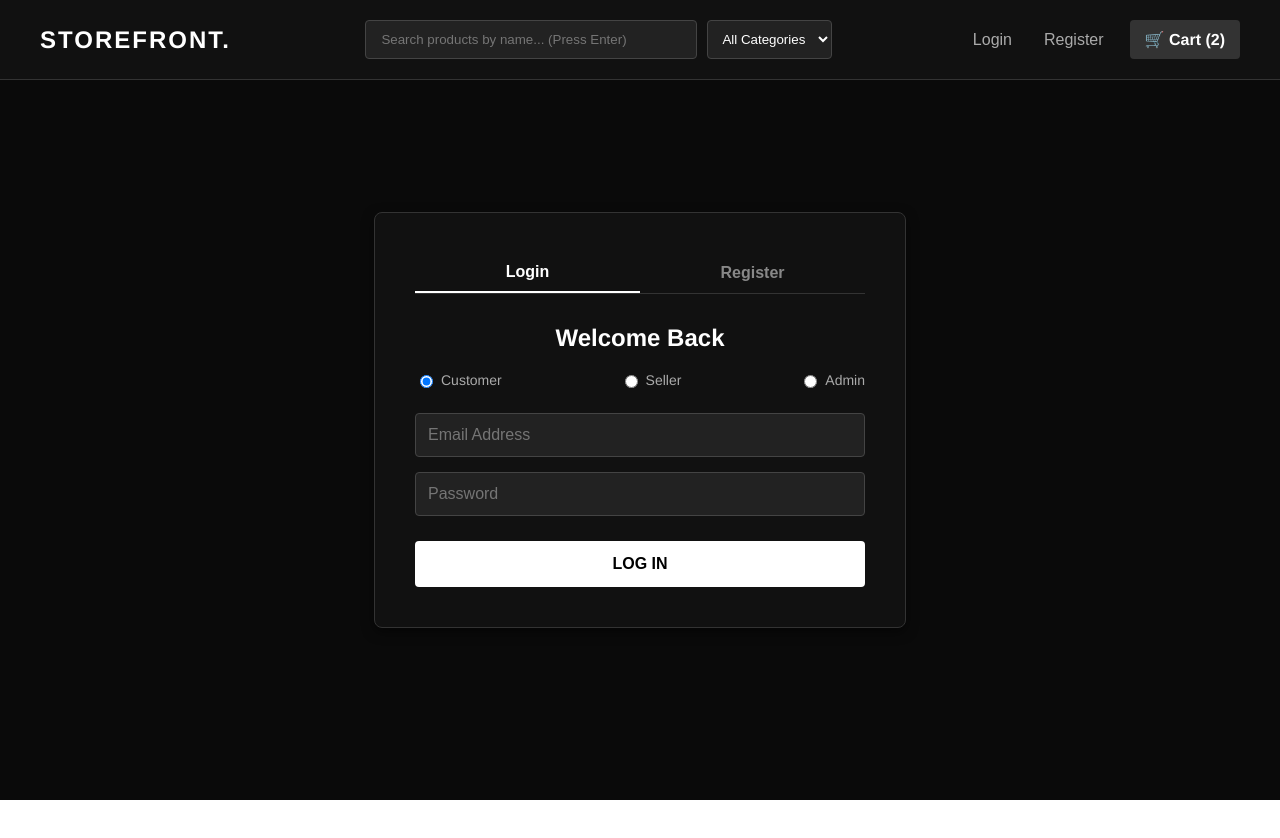
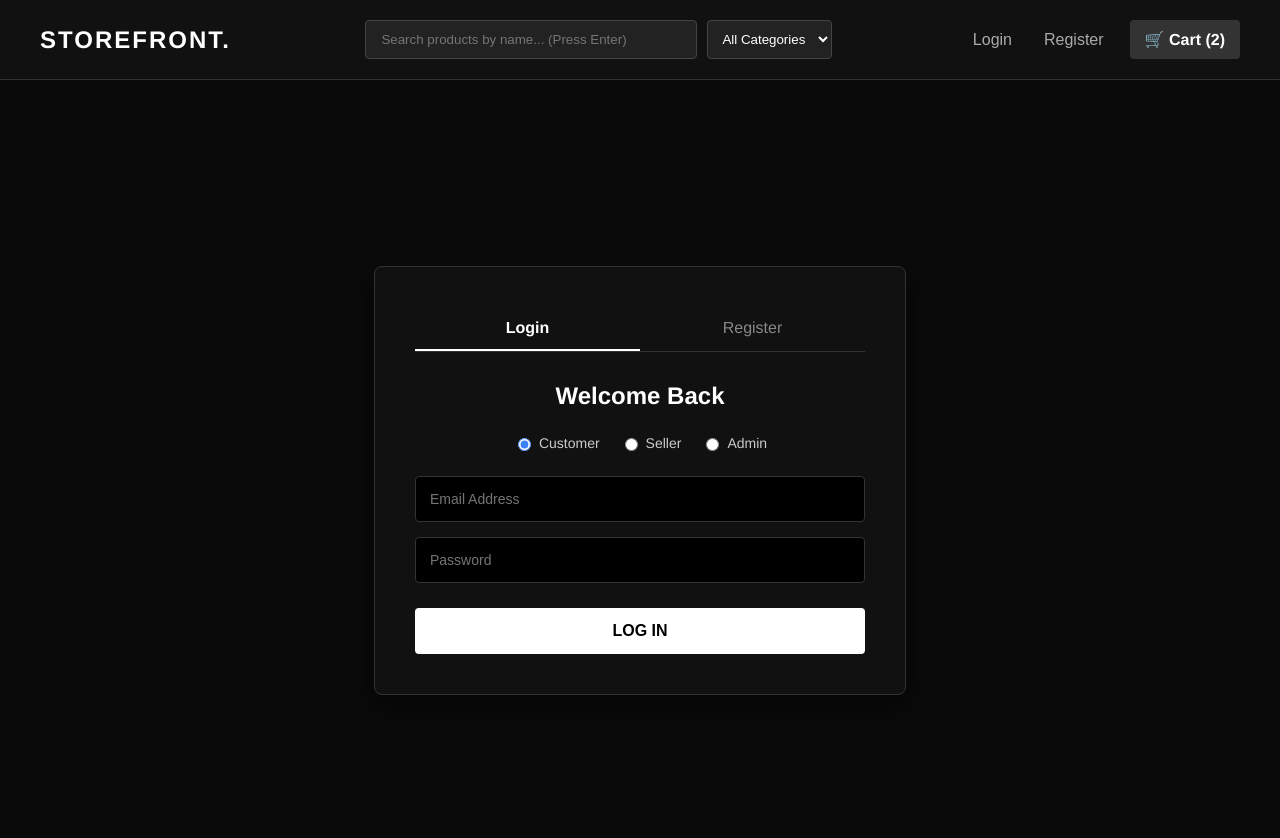
Before and after one commit to sj0002/OnlineShoppingSystem, a React (Create React App) app in the folder frontend/: page /login in a window 1280 px wide. Shown: the top 838 px of the page. Before the commit the page ends 800 px from the top, so only its background shows below. Built offline with nearby package versions, Linux system fonts and the light colour scheme.

Commit message:
Fixed Login UI and removed duplicate header

```diff
--- a/frontend/src/App.js
+++ b/frontend/src/App.js
@@ -1,6 +1,9 @@
 import React, { useState } from 'react';
 import { BrowserRouter as Router, Routes, Route } from 'react-router-dom';
-import Auth from './pages/Auth';
+
+// import Auth from './pages/Auth'; // මේ පරණ එක මම අයින් කළා
+import Login from './components/Login'; // ඔයා හදපු අලුත් Login component එක මම මෙතනින් import කළා
+
 import Navbar from './Navbar';
 import Home from './pages/Home';
 import SearchResults from './pages/SearchResults';
@@ -21,7 +24,10 @@ function App() {
         <Routes>
           <Route path="/" element={<Home />} />
           <Route path="/search" element={<SearchResults />} />
-          <Route path="/login" element={<Auth />} />
+
+          {/* පහත පේළිය අලුත් Login එකට මම වෙනස් කළා */}
+          <Route path="/login" element={<Login />} />
+
           <Route path="/seller" element={<SellerDashboard />} />
           <Route path="/admin" element={<AdminDashboard />} />
           <Route path="/cart" element={<Cart />} />
--- /dev/null
+++ b/frontend/src/components/Login.jsx
@@ -0,0 +1,178 @@
+import React, { useState } from 'react';
+
+function Login({ onSubmit }) {
+  const [role, setRole] = useState('customer');
+  const [email, setEmail] = useState('');
+  const [password, setPassword] = useState('');
+
+  const handleSubmit = (event) => {
+    event.preventDefault();
+    if (onSubmit) {
+      onSubmit({ email, password, role });
+    }
+  };
+
+  return (
+    <div style={styles.loginPage}>
+      {/* App.js එකේ Navbar එකක් දැනටමත් තියෙන නිසා මෙතන තිබ්බ Header එක අයින් කළා */}
+
+      <main style={styles.loginMain}>
+        <section style={styles.loginCard} aria-labelledby="login-title">
+
+          <div style={styles.loginTabs}>
+            <div style={{...styles.loginTab, ...styles.loginTabActive}}>Login</div>
+            <div style={styles.loginTab}>Register</div>
+          </div>
+
+          <h1 id="login-title" style={styles.title}>Welcome Back</h1>
+
+          <form onSubmit={handleSubmit} style={styles.form}>
+            <fieldset style={styles.roleSelection}>
+              <legend style={{ display: 'none' }}>Account type</legend>
+              {['customer', 'seller', 'admin'].map((accountRole) => (
+                <label key={accountRole} style={styles.radioLabel}>
+                  <input
+                    type="radio"
+                    name="user_type"
+                    value={accountRole}
+                    checked={role === accountRole}
+                    onChange={(event) => setRole(event.target.value)}
+                    style={styles.radioInput}
+                  />
+                  {accountRole[0].toUpperCase() + accountRole.slice(1)}
+                </label>
+              ))}
+            </fieldset>
+
+            <div style={styles.loginFields}>
+              <input
+                type="email"
+                placeholder="Email Address"
+                value={email}
+                onChange={(event) => setEmail(event.target.value)}
+                required
+                style={styles.input}
+              />
+              <input
+                type="password"
+                placeholder="Password"
+                value={password}
+                onChange={(event) => setPassword(event.target.value)}
+                required
+                style={styles.input}
+              />
+            </div>
+
+            <button type="submit" style={styles.button}>LOG IN</button>
+          </form>
+        </section>
+      </main>
+    </div>
+  );
+}
+
+// වර්ණ සහ හැඩතල (Header Styles අයින් කර ඇත)
+const styles = {
+  loginPage: {
+    backgroundColor: '#0a0a0a',
+    color: '#ffffff',
+    minHeight: '100vh',
+    fontFamily: '"Helvetica Neue", Arial, sans-serif',
+    display: 'flex',
+    flexDirection: 'column',
+  },
+  loginMain: {
+    flex: 1,
+    display: 'flex',
+    justifyContent: 'center',
+    alignItems: 'center',
+    padding: '40px 20px',
+  },
+  loginCard: {
+    backgroundColor: '#111111',
+    border: '1px solid #333',
+    borderRadius: '8px',
+    padding: '40px',
+    width: '100%',
+    maxWidth: '450px',
+    boxShadow: '0 10px 25px rgba(0, 0, 0, 0.5)',
+  },
+  loginTabs: {
+    display: 'flex',
+    borderBottom: '1px solid #333',
+    marginBottom: '30px',
+  },
+  loginTab: {
+    flex: 1,
+    textAlign: 'center',
+    padding: '12px 0',
+    color: '#888',
+    cursor: 'pointer',
+    fontSize: '16px',
+  },
+  loginTabActive: {
+    color: '#fff',
+    borderBottom: '2px solid #fff',
+    fontWeight: 'bold',
+  },
+  title: {
+    textAlign: 'center',
+    color: '#fff',
+    marginBottom: '25px',
+    fontSize: '24px',
+    fontWeight: '600',
+  },
+  form: {
+    display: 'flex',
+    flexDirection: 'column',
+  },
+  roleSelection: {
+    border: 'none',
+    padding: 0,
+    margin: '0 0 25px 0',
+    display: 'flex',
+    justifyContent: 'center',
+    gap: '20px',
+  },
+  radioLabel: {
+    display: 'flex',
+    alignItems: 'center',
+    cursor: 'pointer',
+    fontSize: '14px',
+    color: '#ccc',
+  },
+  radioInput: {
+    marginRight: '8px',
+    accentColor: '#3b82f6',
+  },
+  loginFields: {
+    display: 'flex',
+    flexDirection: 'column',
+    gap: '15px',
+    marginBottom: '25px',
+  },
+  input: {
+    width: '100%',
+    padding: '14px',
+    backgroundColor: '#000',
+    border: '1px solid #333',
+    borderRadius: '4px',
+    color: '#fff',
+    fontSize: '14px',
+    boxSizing: 'border-box',
+    outline: 'none',
+  },
+  button: {
+    width: '100%',
+    padding: '14px',
+    backgroundColor: '#fff',
+    color: '#000',
+    border: 'none',
+    borderRadius: '4px',
+    fontWeight: 'bold',
+    cursor: 'pointer',
+    fontSize: '16px',
+  }
+};
+
+export default Login;
```
Also changed, not shown: frontend/src/components/logingpage.jsx (deleted, +0 -80 lines).
